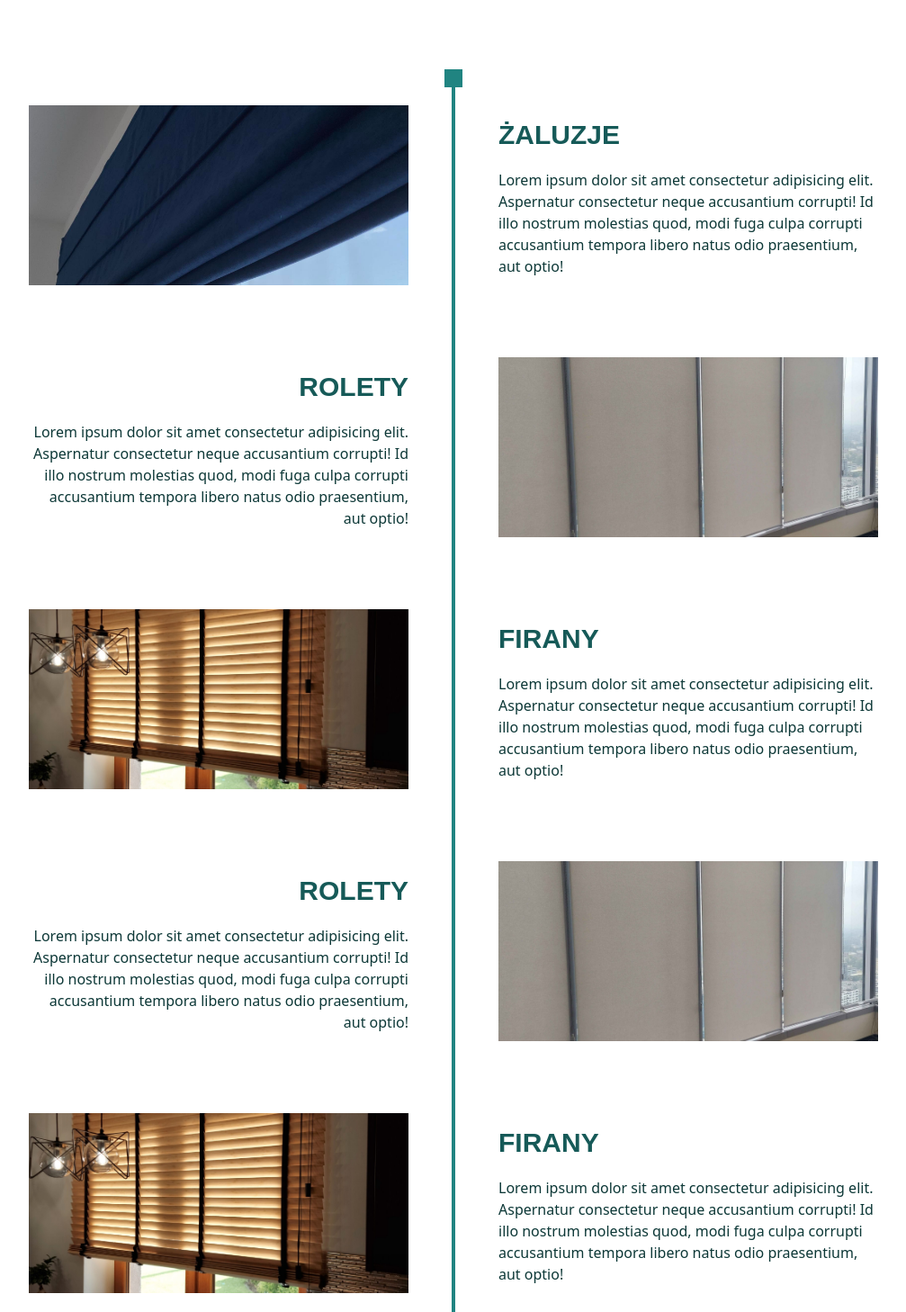
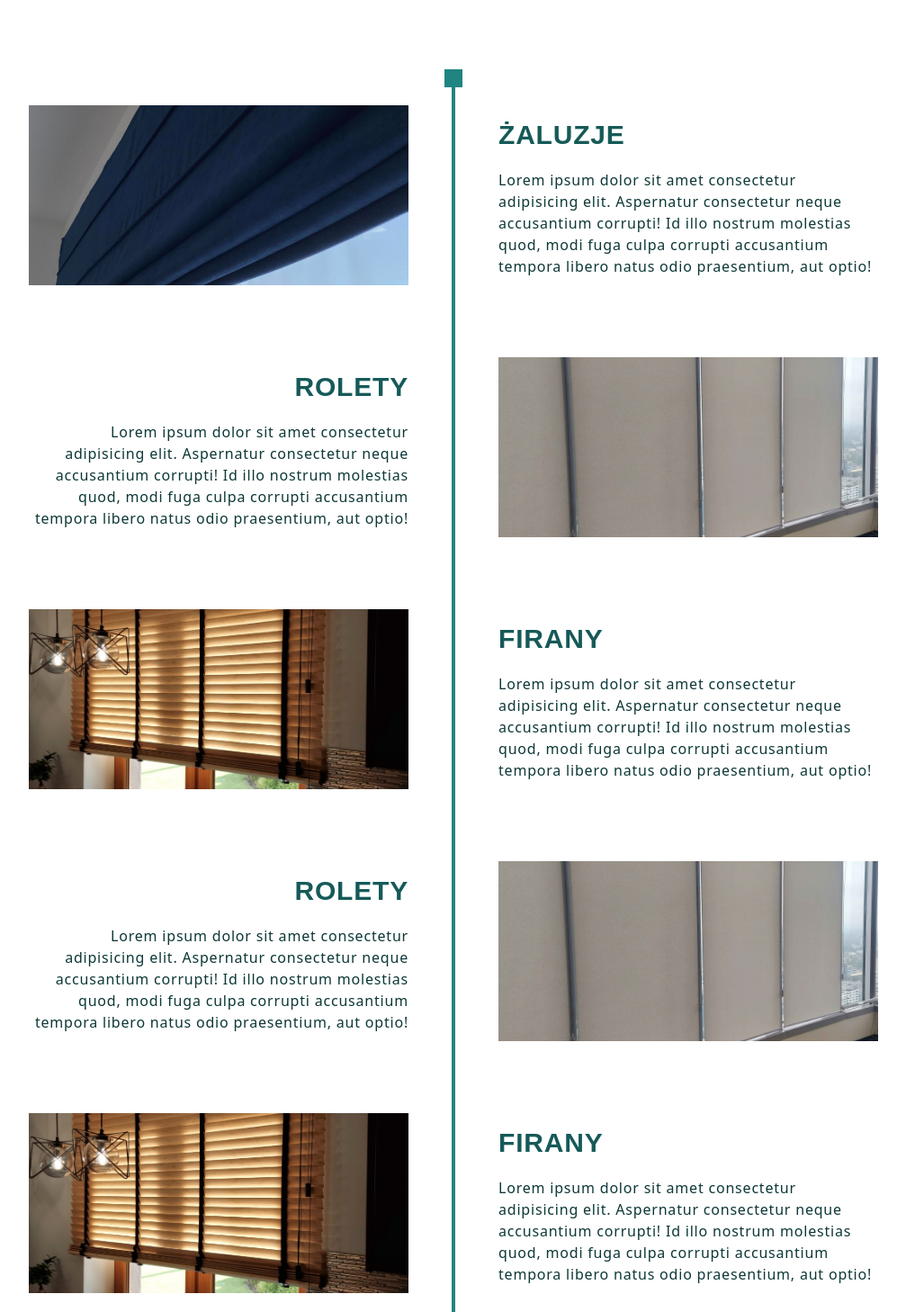
Before and after one commit to Hosuqa/Surella, a React (Vite) app: page / in a window 1280 px wide. Shown: the part 4572-6030 px from the top of the page at 90% size, without its empty margins (136-1143 px from the left). Built offline with nearby package versions, Linux system fonts and the light colour scheme; a web font is replaced by a local one.

Commit message:
[FIX] - Tracking gallery

```diff
--- a/src/components/sections/Sandbox.tsx
+++ b/src/components/sections/Sandbox.tsx
@@ -69,12 +69,12 @@ const Sandbox = () => {
                 <div className="flex w-full h-full">
                     <div className="sqareImageLeft w-full flex flex-col">
                         <img src={hero2} className="sqareImageLeft object-cover h-[200px] m-10" />
-                        <div className=" h-[200px] sqareImageLeft mx-10 my-10 flex flex-col justify-center items-end">
+                        <div className=" h-[200px] sqareImageLeft mx-10 my-10 flex flex-col justify-center items-end tracking-wider">
                             <p className="uppercase text-[30px] text-surella-700 font-interBold font-bold mb-4">ROLETY</p>
                             <p className="text-surella-800 text-end">Lorem ipsum dolor sit amet consectetur adipisicing elit. Aspernatur consectetur neque accusantium corrupti! Id illo nostrum molestias quod, modi fuga culpa corrupti accusantium tempora libero natus odio praesentium, aut optio!</p>
                         </div>
                         <img src={hero1} className="sqareImageLeft object-cover h-[200px] m-10" />
-                        <div className=" h-[200px] sqareImageLeft mx-10 my-10 flex flex-col justify-center items-end">
+                        <div className=" h-[200px] sqareImageLeft mx-10 my-10 flex flex-col justify-center items-end tracking-wider">
                             <p className="uppercase text-[30px] text-surella-700 font-interBold font-bold mb-4">ROLETY</p>
                             <p className="text-surella-800 text-end">Lorem ipsum dolor sit amet consectetur adipisicing elit. Aspernatur consectetur neque accusantium corrupti! Id illo nostrum molestias quod, modi fuga culpa corrupti accusantium tempora libero natus odio praesentium, aut optio!</p>
                         </div>
@@ -85,17 +85,17 @@ const Sandbox = () => {
                         <div className="bg-surella-600 w-1 flex-grow"></div>
                     </div>
                     <div className="sqareImageRight w-full flex flex-col">
-                        <div className=" h-[200px] sqareImageRight mx-10 my-10 flex flex-col justify-center items-start">
+                        <div className=" h-[200px] sqareImageRight mx-10 my-10 flex flex-col justify-center items-start tracking-wider">
                             <p className="uppercase text-[30px] text-surella-700 font-interBold font-bold mb-4">Żaluzje</p>
                             <p className="text-surella-800 text-start">Lorem ipsum dolor sit amet consectetur adipisicing elit. Aspernatur consectetur neque accusantium corrupti! Id illo nostrum molestias quod, modi fuga culpa corrupti accusantium tempora libero natus odio praesentium, aut optio!</p>
                         </div>
                         <img src={hero3} className="sqareImageRight object-cover h-[200px] m-10" />
-                        <div className=" h-[200px] sqareImageRight mx-10 my-10 flex flex-col justify-center items-start">
+                        <div className=" h-[200px] sqareImageRight mx-10 my-10 flex flex-col justify-center items-start tracking-wider">
                             <p className="uppercase text-[30px] text-surella-700 font-interBold font-bold mb-4">Firany</p>
                             <p className="text-surella-800 text-start">Lorem ipsum dolor sit amet consectetur adipisicing elit. Aspernatur consectetur neque accusantium corrupti! Id illo nostrum molestias quod, modi fuga culpa corrupti accusantium tempora libero natus odio praesentium, aut optio!</p>
                         </div>
                         <img src={hero3} className="sqareImageRight object-cover h-[200px] m-10" />
-                        <div className=" h-[200px] sqareImageRight  mx-10 my-10 flex flex-col justify-center items-start">
+                        <div className=" h-[200px] sqareImageRight  mx-10 my-10 flex flex-col justify-center items-start tracking-wider">
                             <p className="uppercase text-[30px] text-surella-700 font-interBold font-bold mb-4">Firany</p>
                             <p className="text-surella-800 text-start">Lorem ipsum dolor sit amet consectetur adipisicing elit. Aspernatur consectetur neque accusantium corrupti! Id illo nostrum molestias quod, modi fuga culpa corrupti accusantium tempora libero natus odio praesentium, aut optio!</p>
                         </div>
```
